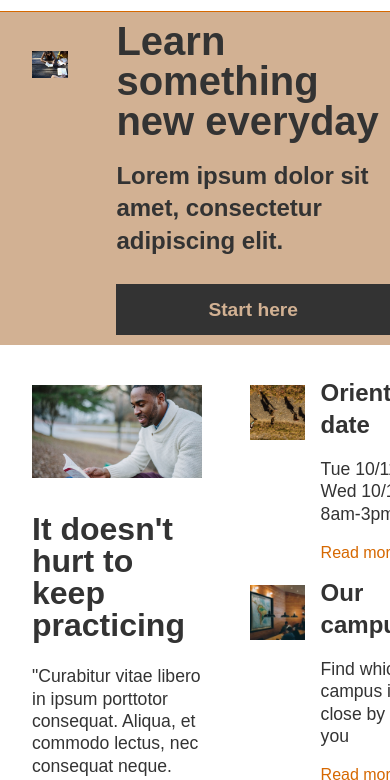
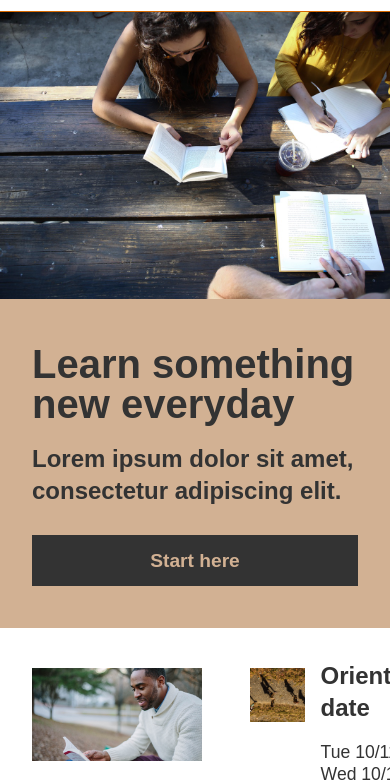
Before and after one commit to ysdkmn/colmar-academy, a plain HTML site: page index.html in a window 390 px wide. Shown: the part 61-841 px from the top of the page. Drawn offline with Linux system fonts and the light colour scheme; a web font is replaced by a local one.

Commit message:
fix banner break at 865

```diff
--- a/index.html
+++ b/index.html
@@ -12,7 +12,8 @@
 
   <!-- Header -->
 
-  <header class="desktop"> <!-- default header-->
+  <header class="desktop">
+    <!-- default header-->
     <div class="logo">
       <img src="./resources/media/ic-logo.svg" alt="logo">
       <span class="logo-left">Colmar</span>
@@ -27,7 +28,8 @@
     </nav>
   </header>
 
-  <header class="mobile"> <!-- header for mobile -->
+  <header class="mobile">
+    <!-- header for mobile -->
     <nav>
       <a href="#">
         <img src="./resources/media/ic-logo.svg" alt="logo">
@@ -47,11 +49,16 @@
   <!-- Banner -->
 
   <div id="banner">
-    <div class="left">
+    <div class="desktop left">
       <div class=" left-margins image-container">
         <img src="./resources/media/banner.jpg" alt="banner image">
       </div>
     </div>
+    <!-- banner image for mobile -->
+    <div class="mobile image-container">
+      <img src="./resources/media/banner.jpg" alt="banner image">
+    </div>
+    <!-- banner text for both desktop and mobile -->
     <div class="ccontainer">
       <h1>Learn something new everyday</h1>
       <h3>Lorem ipsum dolor sit amet, consectetur adipiscing elit.</h3>
--- a/resources/css/style.css
+++ b/resources/css/style.css
@@ -144,6 +144,17 @@ img {
   text-decoration: underline;
 }
 
+/* universal mobile configuration */
+
+@media only screen and (max-width: 480px) {
+  .desktop {
+    display: none;
+  }
+  .mobile {
+    display: block;
+  }
+}
+
 /* Header */
 
 header {
@@ -229,18 +240,13 @@ header a:hover {
   header.desktop nav img {
     display: block;
     margin-right: 0.5rem;
+    height: 3rem;
   }
 }
 
 /* mobile configuration for header */
 
 @media only screen and (max-width: 480px) {
-  .desktop {
-    display: none;
-  }
-  .mobile {
-    display: block;
-  }
   header.mobile nav {
     display: flex;
     justify-content: space-around;
@@ -264,11 +270,15 @@ header a:hover {
 #banner .ccontainer {
   justify-content: center;
   max-width: 20.2rem;
-  padding-left: 1rem;
+  padding: .5rem;
 }
 
 #banner h1, #banner h3, #banner a {
   margin: 0.6rem 0;
+}
+
+#banner .desktop a{
+  display: none;
 }
 
 #banner a {
@@ -284,6 +294,41 @@ header a:hover {
 
 #banner a:hover {
   background-color: hsl(29, 100%, 42%);
+}
+
+/* fix banner break at 865px */
+
+@media only screen and (max-width: 865px){
+  #banner {
+    justify-content: flex-end;
+    background-image: url("../media/banner.jpg");
+    background-repeat:no-repeat;
+    background-position: right top;
+  }
+
+  #banner .desktop {
+    display: none;
+  }
+
+  #banner .ccontainer {
+    background-color: hsla(29, 41%, 70%, .9);
+  }
+
+}
+
+/* mobile configuration for banner */
+
+@media only screen and (max-width: 480px) {
+  #banner {
+    display: block;
+    background-color: hsl(29, 41%, 70%);
+    background-image: none;
+  }
+  #banner .ccontainer {
+    max-width: 100%;
+    padding: 2rem;
+    background: transparent;
+  }
 }
 
 /* About Section */
```
